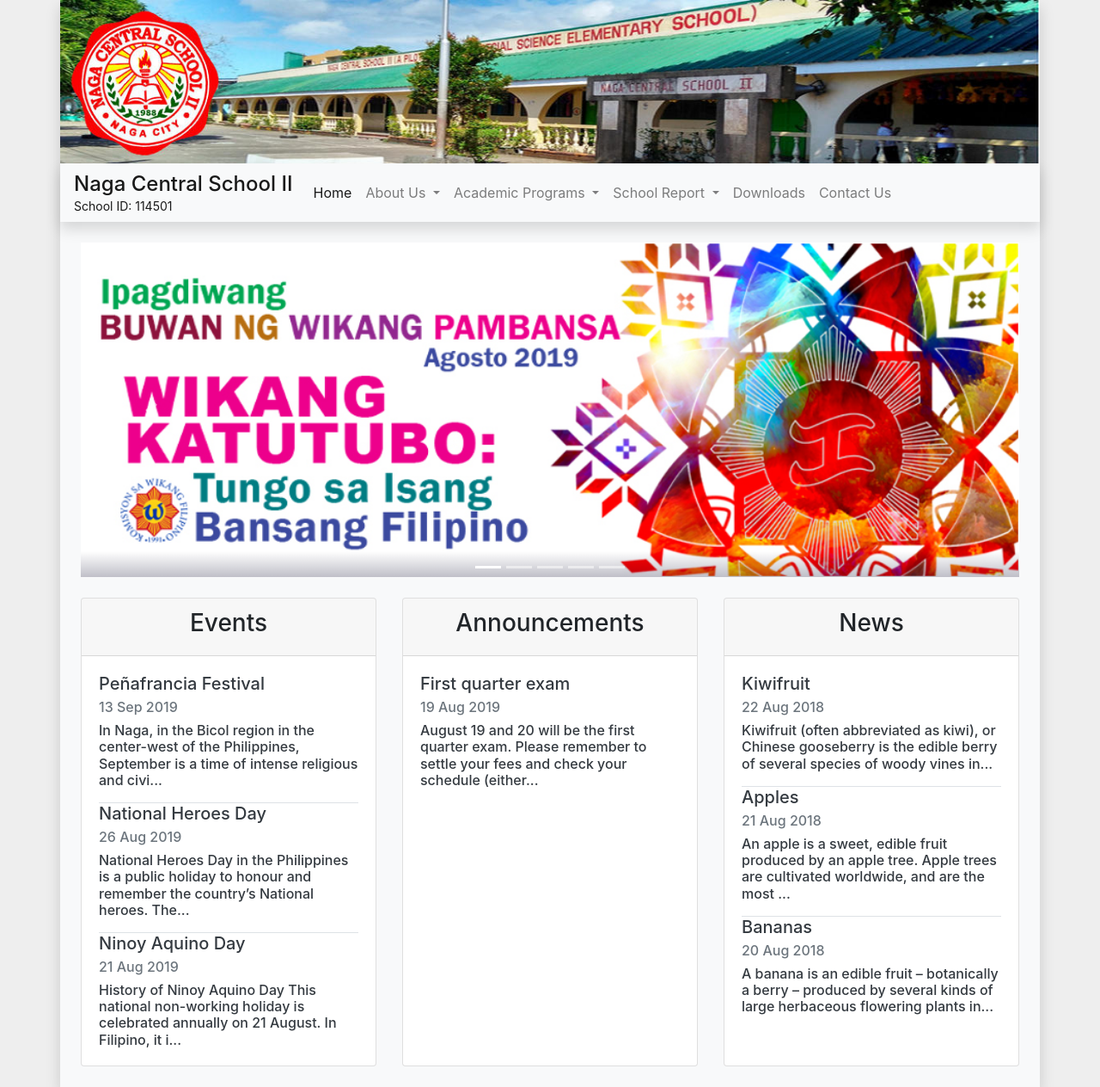
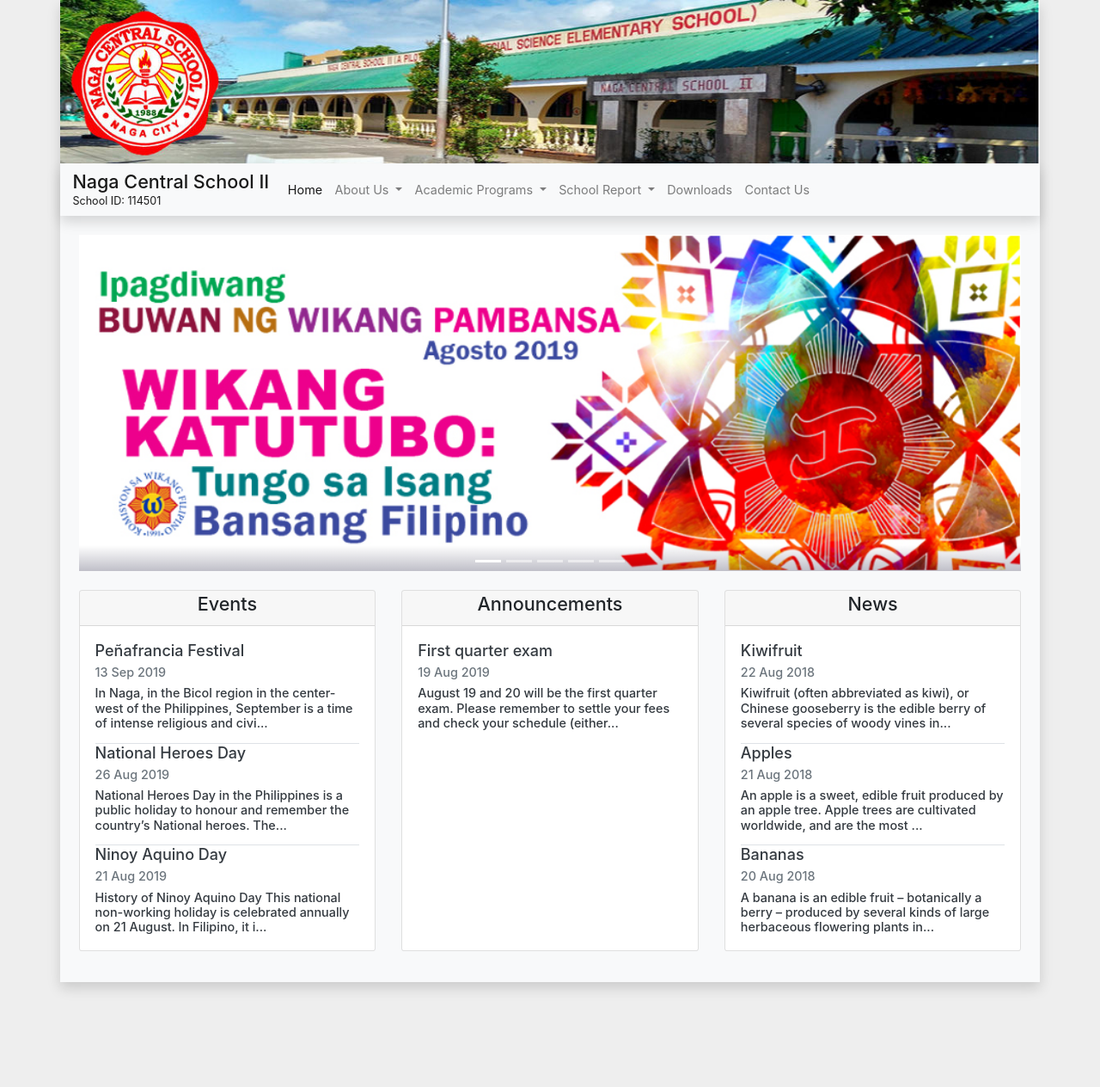
Before and after one commit to nagacentralschool2/nagacentralschool2.github.io, a Jekyll site: the page built from index.html, in a window 1280 px wide. Shown: the whole page at 86% size. Built offline with Jekyll 4.4.1, drawn with Linux system fonts in a browser that asks for light colours.

Commit message:
Updated some sizes and paddings

```diff
--- a/_includes/home-card.html
+++ b/_includes/home-card.html
@@ -1,7 +1,7 @@
-<div class="col-lg-4 col-md-6">
+<div class="col-lg-4 col-md-6 pb-3">
   <div class="card h-100">
-    <div class="card-header text-center">
-      <h3>{{ include.title }}</h3>
+    <div class="card-header p-1 text-center">
+      <h4>{{ include.title }}</h4>
     </div>
     <div class="card-body">
       {% assign count = include.items | size %}
--- a/_sass/main.scss
+++ b/_sass/main.scss
@@ -27,3 +27,33 @@ body {
 .navbar-subbrand {
   font-size: .7em;
 }
+
+// Change the default text sizes depending on the size of the screen.
+
+html {
+  font-size: .80rem;
+}
+
+// No need to make the takes bigger for Small
+// // @include media-breakpoint-up(sm) {
+// @media (min-width: 576px) {
+//   html {
+//     font-size: .80rem;
+//   }
+// }
+
+// @include media-breakpoint-up(md) {
+  @media (min-width: 768px) {
+    html {
+    font-size: .85rem;
+  }
+}
+
+//@include media-breakpoint-up(lg) {
+@media (min-width: 992px) {
+    html {
+    font-size: .90rem;
+  }
+}
+
+//@media (min-width: 1200px) {
```
